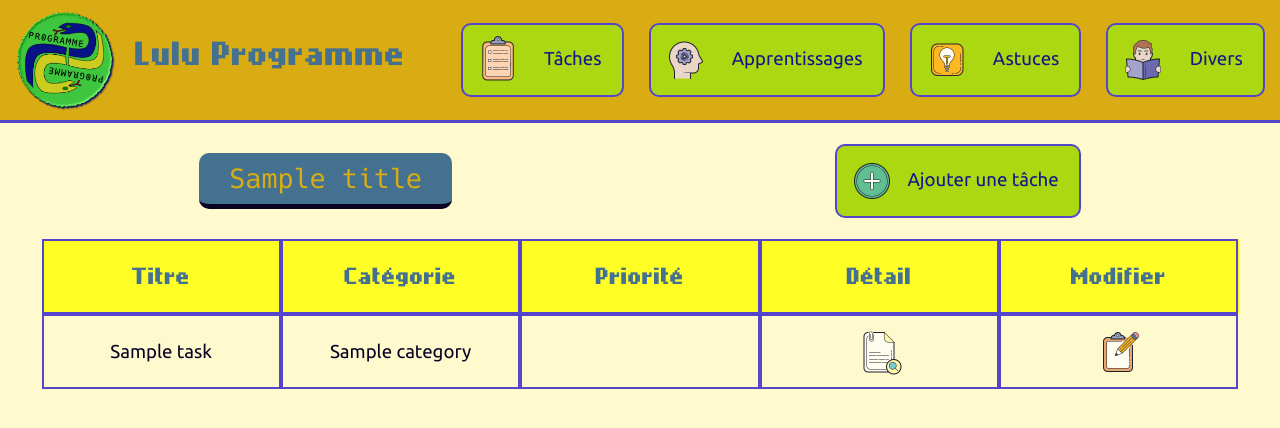
After one commit to Lulu-programme/my-organizer, a Django app: template tasks/templates/tasks/index.html in a window 1280 px wide. The commit adds this page. Shown: the top 428 px of the page. Run offline with Django 5.2, Linux system fonts and the light colour scheme; the template is opened without the code that fills it: most values are stand-ins (such as "Sample title", 1, 10 or a date in 2020).

Commit message:
adding new task fonction

```diff
--- a/myOrganizer/settings.py
+++ b/myOrganizer/settings.py
@@ -43,6 +43,7 @@ INSTALLED_APPS = [
     'django.contrib.sessions',
     'django.contrib.messages',
     'django.contrib.staticfiles',
+    'tasks',
 ]
 
 MIDDLEWARE = [
--- a/myOrganizer/urls.py
+++ b/myOrganizer/urls.py
@@ -18,9 +18,14 @@ from django.conf.urls.static import static
 from django.conf import settings
 from django.contrib import admin
 from django.urls import path
+import tasks.views
 
 urlpatterns = [
+    # Home
     path('admin/', admin.site.urls),
+    path('', tasks.views.index, name='home'),
+    # Tasks sections
+    path('add-tasks/', tasks.views.add_task, name='add-tasks'),
 ]
 
 if settings.DEBUG:
--- a/static/css/style.css
+++ b/static/css/style.css
@@ -5,12 +5,59 @@
     --text: #080324;
     --accent: #8F8F8F;
     --links: #121986;
-    --background: #F8F8F8;
+    --background: #FFFACD;
     --border: #5545CA;
     --lulup: #4C5550;
+    --bgtitle: #457190;
+    --title: #FFFF26;
+    --required: #C04C4C;
 }
-@font-face { font-family: 'lulup'; src: url(../font/C64.ttf); }
+@font-face { font-family: 'code'; src: url(../font/C64.ttf); }
+@font-face { font-family: 'lulup'; src: url(../font/Nokia.ttf); }
 @font-face { font-family: 'hack'; src: url(../font/Hack.ttf); }
 @font-face { font-family: 'lcd'; src: url(../font/LCD.ttf); }
-@font-face { font-family: 'text'; src: url(../font/Mainlux.otf); }
-@font-face { font-family: 'note'; src: url(../font/Ubuntu.ttf); }
+@font-face { font-family: 'note'; src: url(../font/Mainlux.otf); }
+@font-face { font-family: 'text'; src: url(../font/Ubuntu.ttf); }
+
+/* ---   Main settings   --- */
+* { margin: 0; padding: 0; box-sizing: border-box; font-family: 'text', serif; font-size: 14pt; font-weight: normal; color: var(--text); }
+body { background-color: var(--background); }
+a { text-decoration: none; font-family: 'hack', serif; font-size: 14pt; }
+h1 { font-size: 20pt; font-family: 'hack', serif; text-align: center; color: var(--primary); background-color: var(--bgtitle); padding: 10px 30px; margin: 10px auto; border-radius: 10px; width: fit-content; border-bottom: 5px solid var(--text); }
+h2{ text-align: center; font-size: 18pt; margin: 10px; border-radius: 10px; }
+h3{ text-align: center; font-size: 16pt; margin: 10px; }
+div.container{ padding: 10px; }
+.icon{ width: 50px; border-radius: 10px; vertical-align: middle; }
+.required{ color: var(--required); }
+.helptext{ color: var(--lulup); }
+
+/* ---   Navigation   --- */
+div.navbar{ background-color: var(--primary); display: flex; flex-direction: row; justify-content: space-around; align-items: center; border-bottom: 3px solid var(--border); }
+div.logo p img{ width: 100px; vertical-align: middle; padding: 10px 0; }
+div.logo p span{ font-family: 'lulup', serif; font-size: 20pt; margin-left: 20px; color: var(--bgtitle); }
+div.links-list, div.navigation div.link{ display: flex; flex-direction: row; justify-content: space-around; align-items: center; }
+div.links-list a, div.navigation div.link a{ background-color: var(--secondary); margin-left: 25px; border-radius: 10px; padding: 10px; border: 2px solid var(--border); }
+div.links-list a span, div.navigation div.link a span{ padding: 10px; color: var(--links); border-radius: 10px; }
+div.links-list a:hover span, div.navigation div.link a:hover span{ background-color: var(--links); color: var( --secondary) }
+div.navigation{ display: flex; flex-direction: row; justify-content: space-around; align-items: center; padding: 10px; }
+
+/* ---   Table tasks   --- */
+div.table{ display: flex; flex-direction: column; justify-content: center; align-items: center; padding-top: 10px; }
+div.table p{ margin: 10px; }
+div.table div.row-title, div.table div.row{ display: flex; flex-direction: row; justify-content: space-between; align-items: center; width: 95%; margin: auto; }
+div.table div.row-title div.col, div.table div.row div.col{ align-content: center; border: 2px solid var(--border); width: 20%; text-align: center; padding: 10px; height: 75px; }
+div.table div.row-title{ background-color: var(--title);}
+div.table div.row-title div.col{ font-family: 'lulup', serif; font-size: 14pt; color: var(--bgtitle); }
+
+/* ---   Forms   --- */
+form{ display: flex; flex-direction: column; justify-content: center; align-items: center; width: 40%; margin: auto; }
+form fieldset{ display: flex; flex-direction: column; justify-content: center; align-items: center; width: 90%; margin: 10px auto; border: 2px solid var(--border); padding: 10px; border-radius: 10px; }
+form fieldset legend{ background-color: var(--bgtitle); text-align: center; padding: 10px 50px; border-radius: 10px; color: var(--title); font-size: 18pt; }
+form fieldset input[type='text']{ padding: 10px; border-radius: 10px; font-family: 'hack', serif; width: 90%; margin: auto; }
+form fieldset div{ display: flex; flex-direction: row; justify-content: start; align-items: center; width: 30%; margin: auto; }
+form fieldset div input{ width: 20px; height: 20px; }
+form fieldset div label{ margin: 5px 10px; }
+form fieldset textarea{ padding: 10px; border-radius: 10px; font-family: 'hack', serif; width: 90%; height: 300px; margin: auto; }
+form fieldset p{ margin: 10px; font-family: 'note', serif; font-weight: bold; font-size: 18pt; }
+form p input[type='submit']{ background-color: var(--primary); border: 2px solid var(--border); border-radius: 10px; padding: 10px 50px; margin: 10px; font-size: 17pt; }
+form p input[type='submit']:hover{ background-color: var(--secondary); }
--- /dev/null
+++ b/tasks/templates/tasks/index.html
@@ -0,0 +1,44 @@
+{% extends 'base.html' %}
+{% load static %}
+{% block content %}
+<div class="navigation">
+    <div class="title"><h1>{{ title }}</h1></div>
+    <div class="link">
+        <a href="{% url 'add-tasks' %}"><img src="{% static 'images/icon/add_task.png' %}" class="icon"><span>Ajouter une tâche</span></a>
+    </div>
+</div>
+<div class="table">
+    <div class="row-title">
+        <div class="col">Titre</div>
+        <div class="col">Catégorie</div>
+        <div class="col">Priorité</div>
+        <div class="col">Détail</div>
+        <div class="col">Modifier</div>
+    </div>
+    {% if tasks %}
+    {% for task in tasks %}
+    <div class="row">
+        <div class="col">{{ task.title }}</div>
+        <div class="col">{{ task.category }}</div>
+        <div class="col">
+            {% if task.priority == 0 %}
+            <img src="{% static 'images/icon/high.png' %}" class="icon">
+            {% elif task.priority == 1 %}
+            <img src="{% static 'images/icon/medium.png' %}" class="icon">
+            {% elif task.priority == 2 %}
+            <img src="{% static 'images/icon/low.png' %}" class="icon">
+            {% endif %}
+        </div>
+        <div class="col">
+            <a href="#"><img src="{% static 'images/icon/task_view.png' %}" class="icon"></a>
+        </div>
+        <div class="col">
+            <a href="#"><img src="{% static 'images/icon/task_modify.png' %}" class="icon"></a>
+        </div>
+    </div>
+    {% endfor %}
+    {% else %}
+    <p><img src="{% static 'images/icon/task_end.png' %}" class="icon"><span>Pas de tâches</span></p>
+    {% endif %}
+</div>
+{% endblock %}
--- a/templates/base.html
+++ b/templates/base.html
@@ -13,7 +13,7 @@
     <link rel="manifest" href="{% static 'images/favicon/site.webmanifest' %}" />
     <meta http-equiv="X-UA-Compatible" content="IE=7">
     <meta http-equiv="X-UA-Compatible" content="ie=edge">
-    <title>{% title %}</title>
+    <title>{{ title }}</title>
 </head>
 <body>
 {% include 'navigation.html' %}
--- a/templates/navigation.html
+++ b/templates/navigation.html
@@ -5,7 +5,7 @@
             <p><img src="{% static 'images/favicon/web-app-manifest-192x192.png' %}"><span>Lulu Programme</span></p>
         </div>
         <div class="links-list">
-        <a href="#" class="staff"><img src="{% static 'images/icon/task.png' %}" class="icon">
+            <a href="{% url 'home' %}" class="staff"><img src="{% static 'images/icon/task.png' %}" class="icon">
               <span>Tâches</span></a>
             <a href="#" class="staff"><img src="{% static 'images/icon/learn.png' %}" class="icon">
               <span>Apprentissages</span></a>
```
Also changed, not shown: myOrganizer/tools.py (added, +21 -0 lines), tasks/templates/tasks/add_task.html (added, +47 -0 lines), static/font/Nokia.ttf (added), static/images/icon/add_task.png (added), static/images/icon/high.png (added), static/images/icon/low.png (added), static/images/icon/medium.png (added), static/images/icon/task_view.png (added). Lines whose indentation alone changed are shown as unchanged.
